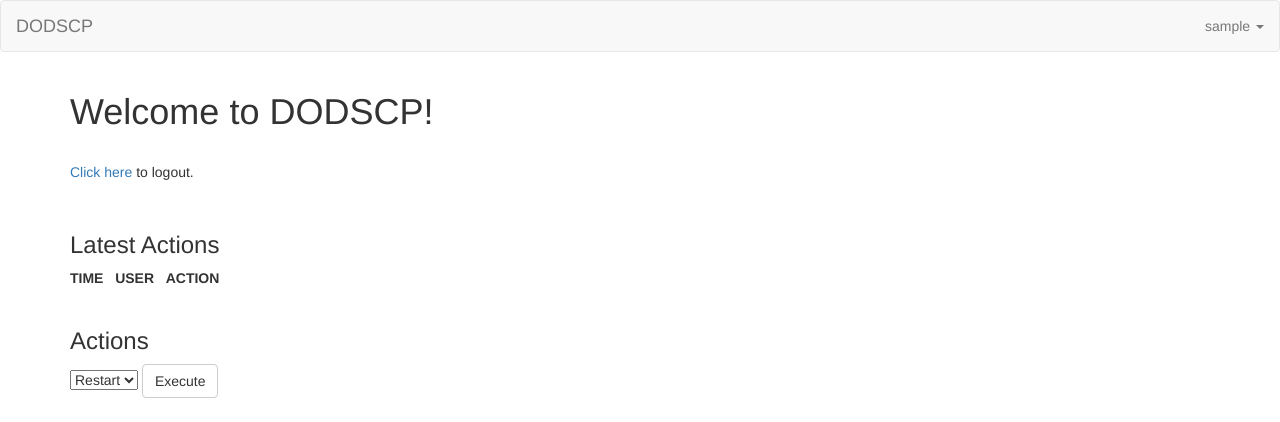
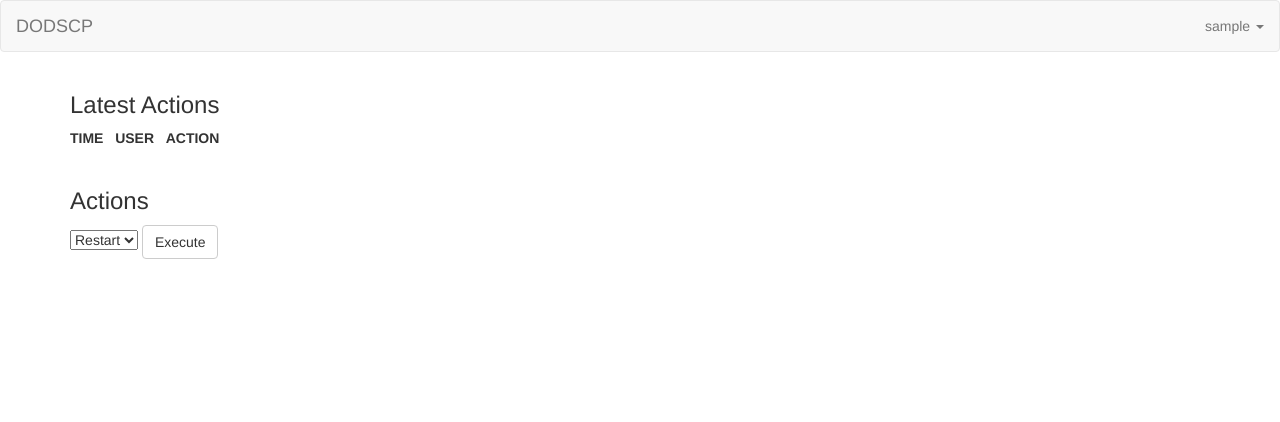
Before and after one commit to seancallaway/dodscp, a Flask app: page / in a window 1280 px wide. Shown: the top 422 px of the page. Run offline with Flask 2, Linux system fonts and the light colour scheme; the visitor is signed in with stand-in values (Sample User, id 1); data that the repository does not hold is empty; some libraries are stand-ins or nearby versions.

Commit message:
Removed title and logout from index, as they're in the navbar.

```diff
--- a/templates/index.html
+++ b/templates/index.html
@@ -1,10 +1,6 @@
 {% extends "base.html" %}
 {% block content %}
 
-<h1>Welcome to DODSCP!</h1>
-<br />
-<p><a href="/logout">Click here</a> to logout.</p>
-<br />
 <h3>Latest Actions</h3>
 <table>
 <tr><td><strong>TIME</strong></td><td>&nbsp;&nbsp;&nbsp;</td><td><strong>USER</strong></td><td>&nbsp;&nbsp;&nbsp;</td><td><strong>ACTION</strong></td></tr>
```
